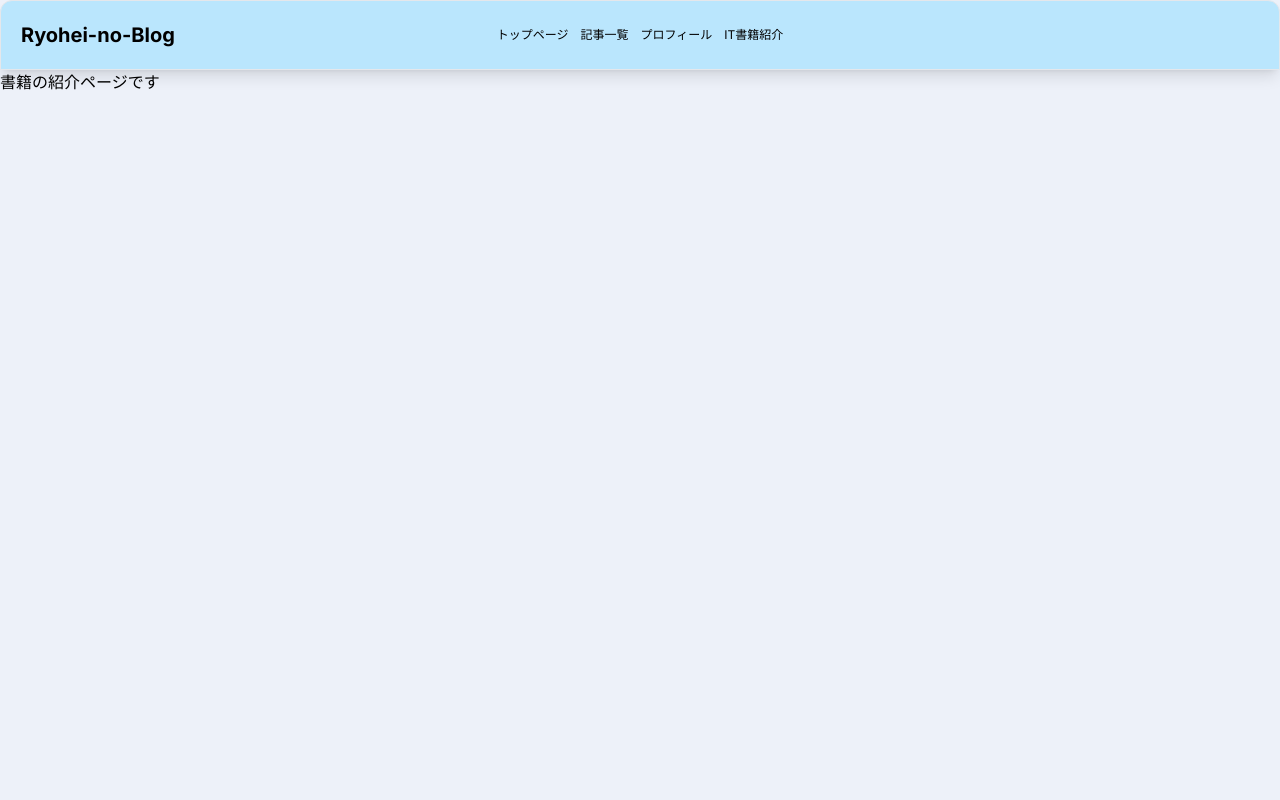
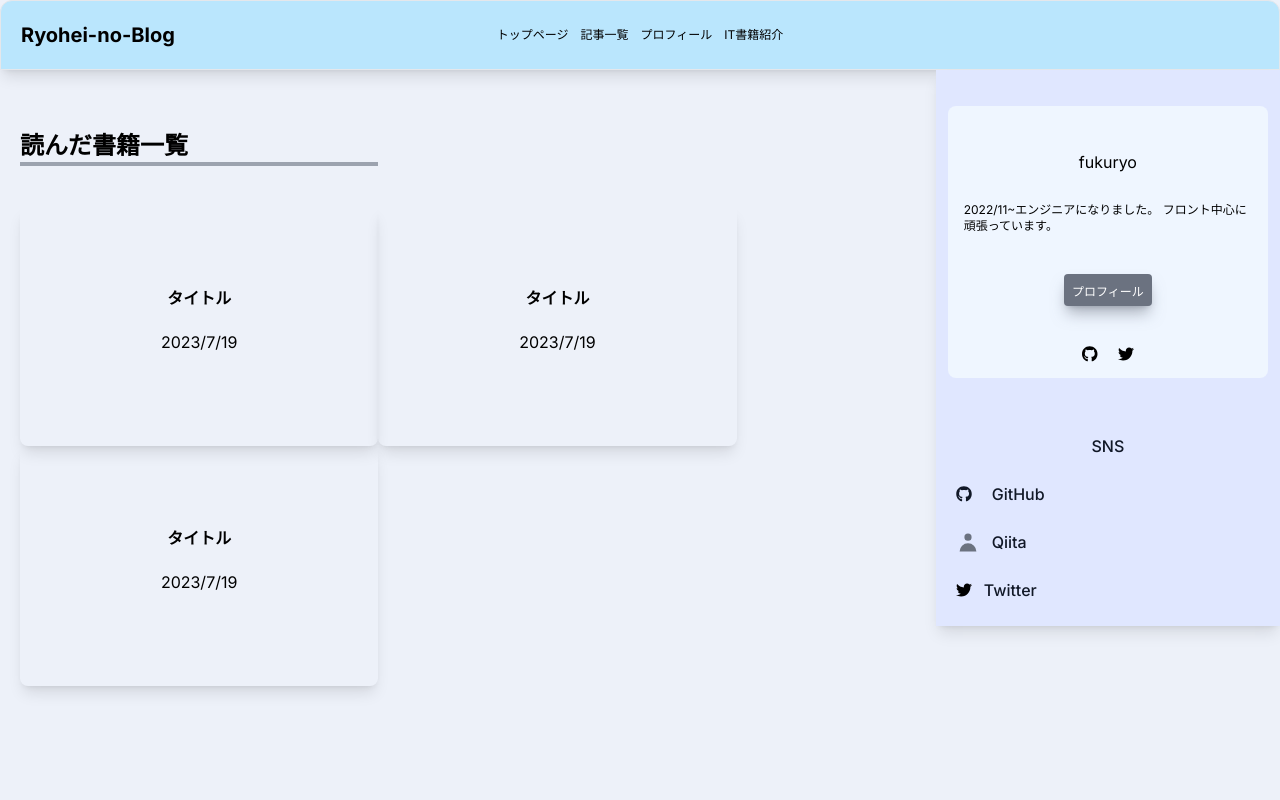
Before and after one commit to hukuryo/Blog-Practice, a Next.js app in the folder next-blog/: page /bookIntroduction in a window 1280 px wide. Shown: the top 800 px of the page. Built offline with nearby package versions, Linux system fonts and the light colour scheme.

Commit message:
レイアウト修正

```diff
--- a/next-blog/app/articleList/page.tsx
+++ b/next-blog/app/articleList/page.tsx
@@ -10,10 +10,13 @@ export default function articleList() {
         <>
             <Header />
             <main className="md:container md:mx-auto">
-                <PageTitle title={"技術記事一覧"}/>
                 <div className="flex flex-row-reverse">
                     <SideBar/>
-                    <div className="flex flex-wrap mt-10 ml-5 w-full rounded-md">
+                    <div className="mt-10 ml-5 w-full rounded-md">
+                        <div>
+                            <PageTitle title={"技術記事一覧"}/>
+                        </div>
+                        <div className="flex flex-wrap">
                             <div className="pt-10 h-60 w-11/12 sm:w-2/5 text-center rounded-lg shadow-lg">
                                 <div className="font-bold mt-10">タイトル</div>
                                 <div className="mt-5">2023/7/19</div>
@@ -26,6 +29,7 @@ export default function articleList() {
                                 <div className="font-bold mt-10">タイトル</div>
                                 <div className="mt-5">2023/7/19</div>
                             </div>
+                        </div>
                         <FooterForm />
                     </div>
                 </div>
--- a/next-blog/app/bookIntroduction/page.tsx
+++ b/next-blog/app/bookIntroduction/page.tsx
@@ -1,15 +1,41 @@
 "use client";
 
+
 import { Header } from "../components/Header";
+import { SideBar } from "../components/SideBar"
+import { FooterForm } from "../components/FooterForm";
+import { PageTitle } from "../components/PageTitle";
 
 
 export default function bookIntroduction() {
     return (
         <>
-            <div>
-                <Header/>
-                <h1>書籍の紹介ページです</h1>
-            </div>
+            <Header />
+            <main className="md:container md:mx-auto">
+                <div className="flex flex-row-reverse">
+                    <SideBar/>
+                    <div className="mt-10 ml-5 w-full rounded-md">
+                        <div>
+                            <PageTitle title={"読んだ書籍一覧"}/>
+                        </div>
+                        <div className="flex flex-wrap">
+                            <div className="pt-10 h-60 w-11/12 sm:w-2/5 text-center rounded-lg shadow-lg">
+                                <div className="font-bold mt-10">タイトル</div>
+                                <div className="mt-5">2023/7/19</div>
+                            </div>
+                            <div className="pt-10 h-60 w-11/12 sm:w-2/5 text-center rounded-lg shadow-lg">
+                                <div className="font-bold mt-10">タイトル</div>
+                                <div className="mt-5">2023/7/19</div>
+                            </div>
+                            <div className="pt-10 h-60 w-11/12 sm:w-2/5 text-center rounded-lg shadow-lg">
+                                <div className="font-bold mt-10">タイトル</div>
+                                <div className="mt-5">2023/7/19</div>
+                            </div>
+                        </div>
+                        <FooterForm />
+                    </div>
+                </div>
+            </main>
         </>
     )
 }
--- a/next-blog/app/components/Header.tsx
+++ b/next-blog/app/components/Header.tsx
@@ -6,7 +6,7 @@ import Link from "next/link";
 export function Header() {
     return (
         <>
-            <div className="w-full shadow-lg p-5 pl-5 border border-gray-200 bg-sky-200 rounded-t-xl dark:border-gray-600 dark:bg-gray-700">
+            <div className="w-full shadow-lg  p-5 pl-5 border border-gray-200 bg-sky-200 rounded-t-xl dark:border-gray-600 dark:bg-gray-700">
                 <div className="grid grid-cols-3">
                     <div className="sm:col-span-1">
                         <h1 className="font-bold text-xl">Ryohei-no-Blog</h1>
--- a/next-blog/app/components/PageTitle.tsx
+++ b/next-blog/app/components/PageTitle.tsx
@@ -1,15 +1,13 @@
-import { FontAwesomeIcon } from '@fortawesome/react-fontawesome';
-import { faGithub, faTwitter } from '@fortawesome/free-brands-svg-icons';
-
 type title = {
     title: string
 }
 
 export function PageTitle(props: title) {
     const {title} = props;
+
     return (
         <>
-            <h1 className="ml-5 mt-5 font-bold">{title}</h1>
+            <h1 className="text-2xl w-2/5 mt-5 mb-10 font-bold border-b-4 border-gray-400">{title}</h1>
         </>
     );
 }
--- a/next-blog/app/page.tsx
+++ b/next-blog/app/page.tsx
@@ -10,10 +10,13 @@ export default function Home() {
     <>
       <Header />
       <main className="md:container md:mx-auto">
-          <PageTitle title={"オススメの記事一覧"}/>
           <div className="flex flex-row-reverse">
               <SideBar/>
-              <div className="flex flex-wrap mt-10 ml-5 w-full rounded-md">
+              <div className="mt-10 ml-5 w-full rounded-md">
+                  <div>
+                      <PageTitle title={"オススメの記事一覧"}/>
+                  </div>
+                  <div className="flex flex-wrap">
                       <div className="pt-10 h-60 w-11/12 sm:w-2/5 text-center rounded-lg shadow-lg">
                           <div className="font-bold mt-10">タイトル</div>
                           <div className="mt-5">2023/7/19</div>
@@ -26,6 +29,7 @@ export default function Home() {
                           <div className="font-bold mt-10">タイトル</div>
                           <div className="mt-5">2023/7/19</div>
                       </div>
+                  </div>
                   <FooterForm />
               </div>
           </div>
--- a/next-blog/app/profile/page.tsx
+++ b/next-blog/app/profile/page.tsx
@@ -3,6 +3,7 @@
 import { Header } from "../components/Header";
 import { FooterForm } from "../components/FooterForm";
 import { SideBar } from "../components/SideBar";
+import { PageTitle } from "../components/PageTitle"
 
 export default function profile() {
     return (
@@ -12,7 +13,7 @@ export default function profile() {
                 <div className="flex flex-row-reverse">
                     <SideBar/>
                     <div className="mt-16 ml-16 w-full rounded-md">
-                        <h1 className="font-bold text-2xl">プロフィール紹介</h1>
+                        <PageTitle title={"プロフィール紹介"}/>
                         <p className="mt-16">Ryohei-no-Blogへようこそ！</p>
                         <p className="mt-8">このブログでは技術についての記事などを中心に記事を書いています。</p>
                         <p className="mt-8">このページでは自分の経歴を紹介していきます。</p>
```
Lines whose indentation alone changed are shown as unchanged.
